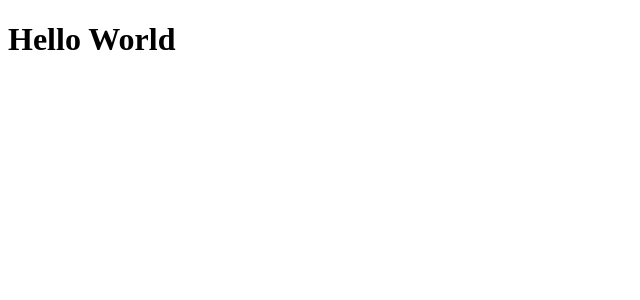
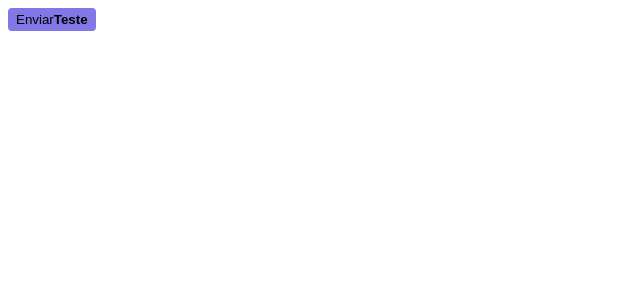
Before and after one commit to RaffahOlive/E-commerce, a Next.js app: page / in a window 1280 px wide. Shown: the top 300 px of the page, without its empty margins (0-640 px from the left). Built offline with nearby package versions, Linux system fonts and the light colour scheme.

Commit message:
Configurado stitches para rodar do lado do servidor

```diff
--- a/package.json
+++ b/package.json
@@ -9,6 +9,7 @@
     "lint": "next lint"
   },
   "dependencies": {
+    "@stitches/react": "^1.2.8",
     "@types/node": "18.15.5",
     "@types/react": "18.0.28",
     "@types/react-dom": "18.0.11",
--- a/src/pages/_document.tsx
+++ b/src/pages/_document.tsx
@@ -1,3 +1,4 @@
+import { getCssText } from '@/styles'
 import { Html, Head, Main, NextScript } from 'next/document'
 
 export default function Document() {
@@ -7,6 +8,7 @@
                 <link rel="preconnect" href="https://fonts.googleapis.com" />
                 <link rel="preconnect" href="https://fonts.gstatic.com" crossOrigin="anonymous" />
                 <link href="https://fonts.googleapis.com/css2?family=Roboto:ital,wght@0,400;1,700&display=swap" rel="stylesheet" />
+                <style id="stitches" dangerouslySetInnerHTML={{__html: getCssText()}} />
             </Head>
             <body>
                 <Main />
--- a/src/pages/index.tsx
+++ b/src/pages/index.tsx
@@ -1,5 +1,25 @@
+import { styled } from "@/styles"
+
+const Button = styled('button', {
+  backgroundColor: '$rocketseat',
+  borderRadius: 4,
+  border: 0,
+  padding: '4px 8px',
+
+  span: {
+    fontWeight: 'bold'
+  },
+
+  '&:hover': {
+    filter: 'brightness(0.8)'
+  }
+})
+
 export default function Home() {
   return (
-    <h1>Hello World</h1>
+    <Button>
+      Enviar
+      <span>Teste</span>
+    </Button>
   )
 }
--- /dev/null
+++ b/src/styles/index.ts
@@ -0,0 +1,9 @@
+import { createStitches } from '@stitches/react'
+
+export const { config, styled, css, globalCss, keyframes, getCssText, theme, createTheme } = createStitches({
+    theme: {
+        colors: {
+            rocketseat: '#8277e6'
+        }
+    }
+})
```
Also changed, not shown: 1 other file (tests, documents, lock files or other folders).
